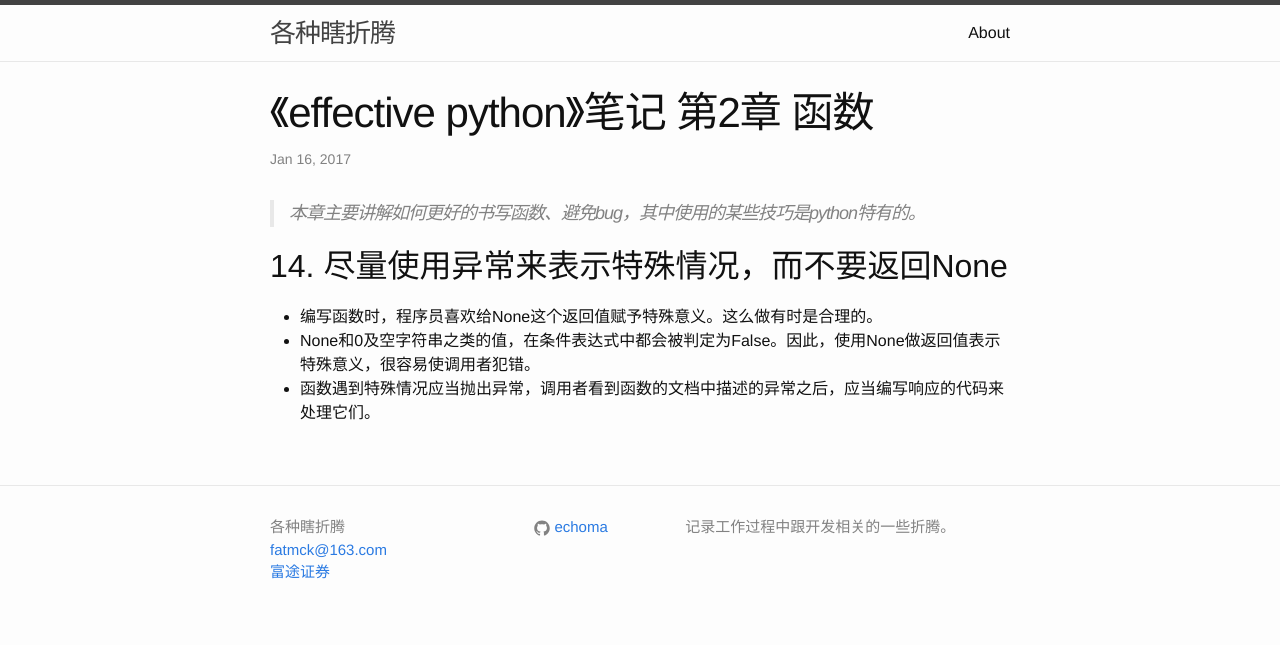
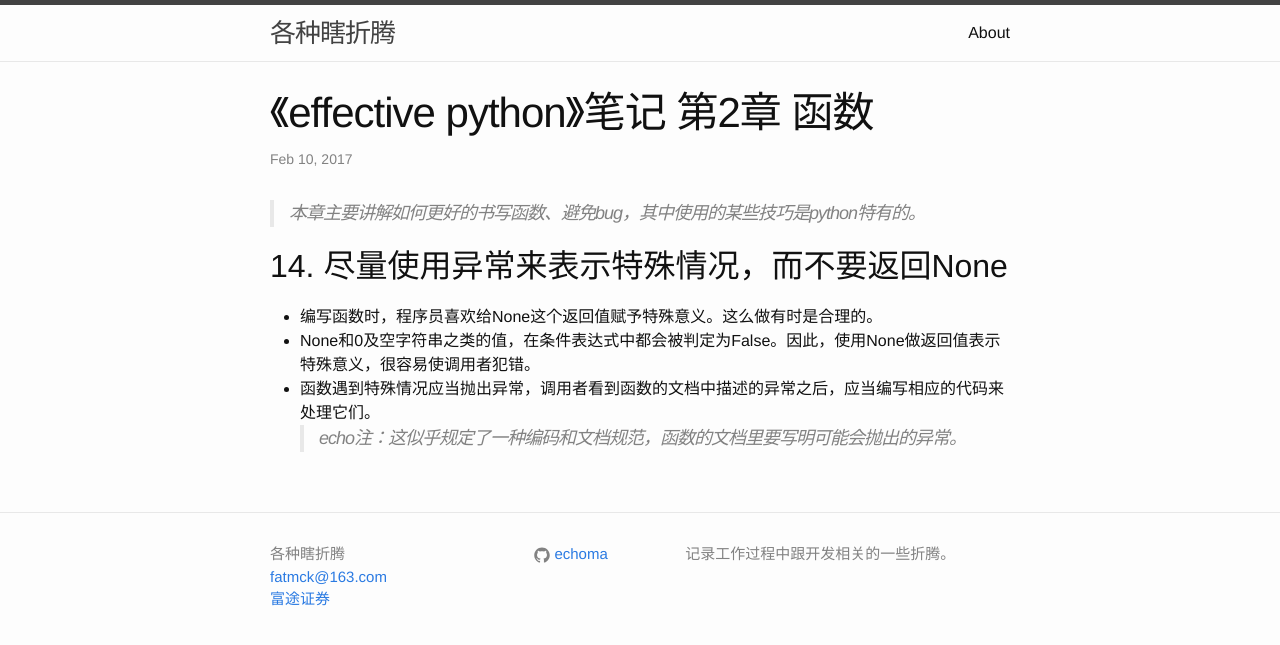
Before and after one commit to echoma/echoma.github.com, a Jekyll site: the page built from _posts/2017-02-10-effective-python-note-02-function.markdown, in a window 1280 px wide. Shown: the top 645 px of the page. Built offline with Jekyll 4.4.1, drawn with Linux system fonts in a browser that asks for light colours.

Commit message:
effective python笔记小修正

```diff
--- a/_posts/2017-01-16-effective-python-note-01-pythonic.markdown
+++ b/_posts/2017-01-16-effective-python-note-01-pythonic.markdown
@@ -177,7 +177,7 @@ else:
 
 * 通常程序员会理解为：如果循环没有正常执行完，就执行else块。但实际刚好相反，如果循环里使用break提前跳出，就不执行else块。换句话说，如果循环正常执行完毕，才执行else块。
 
-* 这种语法不值管，容易让人误解，不要使用。
+* 这种语法不直观，容易让人误解，不要使用。
 
 ## 13. 合理利用try/except/else/finally中的代码块
 
--- a/_posts/2017-02-10-effective-python-note-02-function.markdown
+++ b/_posts/2017-02-10-effective-python-note-02-function.markdown
@@ -1,7 +1,7 @@
 ---
 layout: post
 title:  "《effective python》笔记 第2章 函数"
-date:   2017-01-16 20:28:21 +0800
+date:   2017-02-10 13:28:21 +0800
 ---
 
 > 本章主要讲解如何更好的书写函数、避免bug，其中使用的某些技巧是python特有的。
@@ -11,4 +11,5 @@ date:   2017-01-16 20:28:21 +0800
 
 * 编写函数时，程序员喜欢给None这个返回值赋予特殊意义。这么做有时是合理的。
 * None和0及空字符串之类的值，在条件表达式中都会被判定为False。因此，使用None做返回值表示特殊意义，很容易使调用者犯错。
-* 函数遇到特殊情况应当抛出异常，调用者看到函数的文档中描述的异常之后，应当编写响应的代码来处理它们。
+* 函数遇到特殊情况应当抛出异常，调用者看到函数的文档中描述的异常之后，应当编写相应的代码来处理它们。
+> echo注：这似乎规定了一种编码和文档规范，函数的文档里要写明可能会抛出的异常。
```
